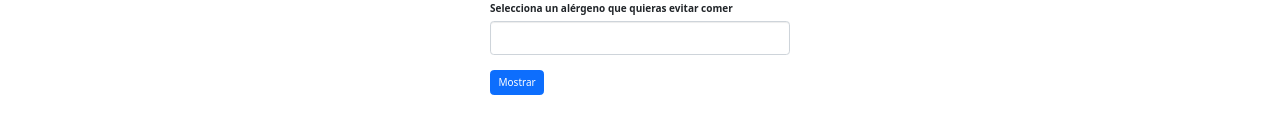
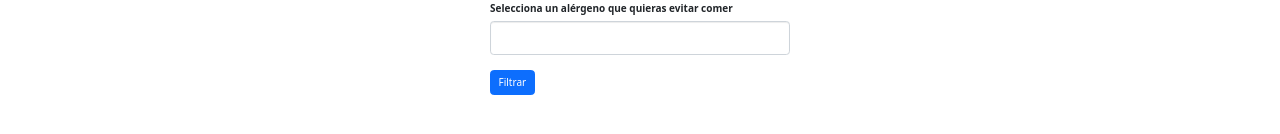
Before and after one commit to fernandojcm/AllYouCanEatApp, a Vue app in the folder Front/AllYouCanEatApp/: page /allergen in a window 1280 px wide. Shown: the part 184-318 px from the top of the page. Built offline with nearby package versions, Linux system fonts and the light colour scheme.

Commit message:
details fixed

```diff
--- a/Front/AllYouCanEatApp/src/views/AllergensPage.vue
+++ b/Front/AllYouCanEatApp/src/views/AllergensPage.vue
@@ -22,7 +22,7 @@
             </option>
           </select>
           <br>
-          <button class="btn btn-primary" @click="showDishes">Mostrar</button>
+          <button class="btn btn-primary" @click="showDishes">Filtrar</button>
           <br>
         </div>
 
--- a/Front/AllYouCanEatApp/src/views/DishDetailPage.vue
+++ b/Front/AllYouCanEatApp/src/views/DishDetailPage.vue
@@ -15,10 +15,12 @@
         <div v-if="dish" :key="dish.id">
 
           <h2 class="text-center">{{ dish.name }}</h2>
+          <div class="img-center">
           <h3>Estos son los ingredientes:</h3>
           <p>{{ dish.recipe }}</p>
           <h3 v-if="dish.restaurant">Y lo preparan en este restaurant:</h3>
           <p>{{ dish.restaurant }}</p>
+         </div>
 
         </div>
         <div class="text-center">
--- a/Front/AllYouCanEatApp/src/views/WelcomePage.vue
+++ b/Front/AllYouCanEatApp/src/views/WelcomePage.vue
@@ -31,7 +31,7 @@
                     <button class="btn btn-primary" type="submit">Iniciar sesión</button>
                     <br>
                 </form>
-
+                <div class="img-center">
                     <div>
                         <RouterLink class="router" to="/profiles/profile/created">
                             <p>¿No tienes cuenta? Aquí puedes crear una nueva</p>
@@ -43,6 +43,7 @@
                             <p>¡Solo quiero echar un vistazo a los platos!</p>
                         </RouterLink>
 
+                    </div>
                 </div>
             </div>
         </div>
```
Lines whose indentation alone changed are shown as unchanged.
